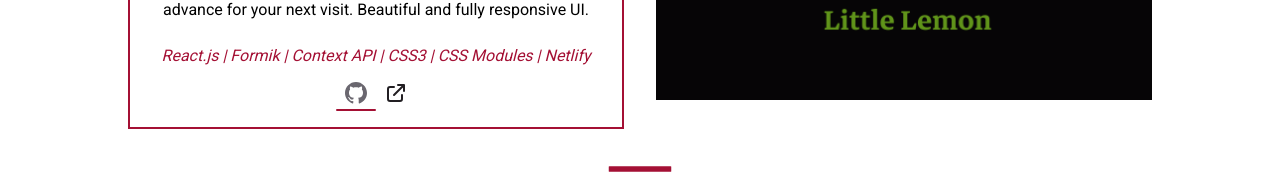
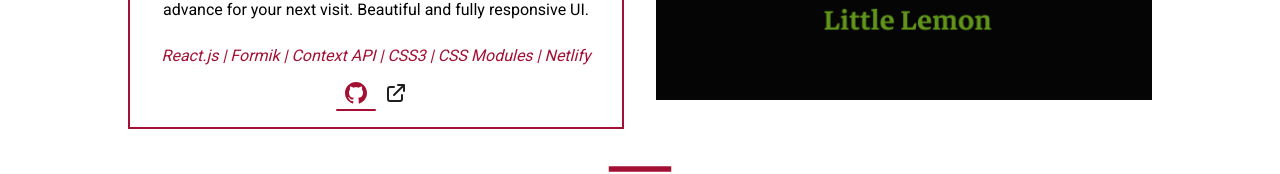
Before and after one commit to Chacho104/my-portfolio-blog-site, a Next.js app: page / in a window 1280 px wide. In both pictures the pointer is over the link 356 px from the left and 1999 px from the top of the page. Shown: the part 1902-2076 px from the top of the page. Built offline with nearby package versions, Linux system fonts and the light colour scheme.

Commit message:
Change hovor color of a tag

```diff
--- a/components/projects/project-item.module.css
+++ b/components/projects/project-item.module.css
@@ -108,5 +108,5 @@
 }
 
 .links a:hover {
-  color: var(--color-grey-600);
+  color: var(--color-primary-400);
 }
```
